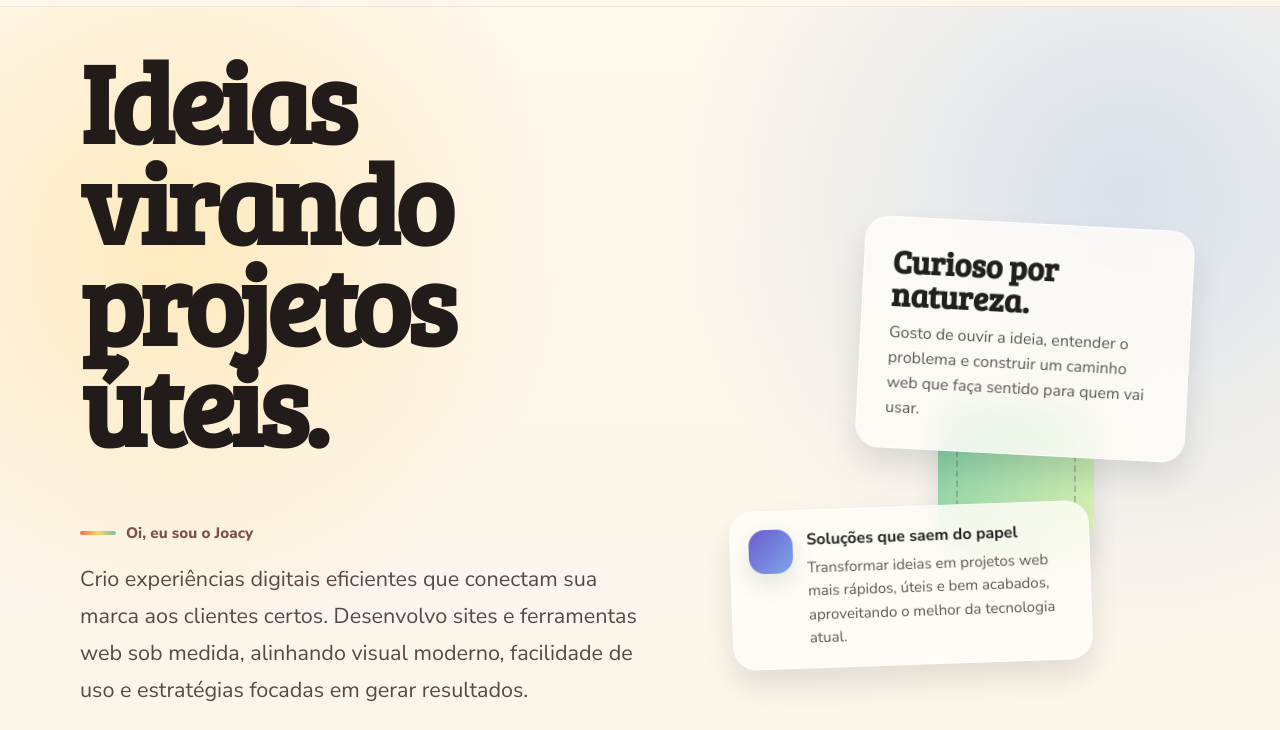
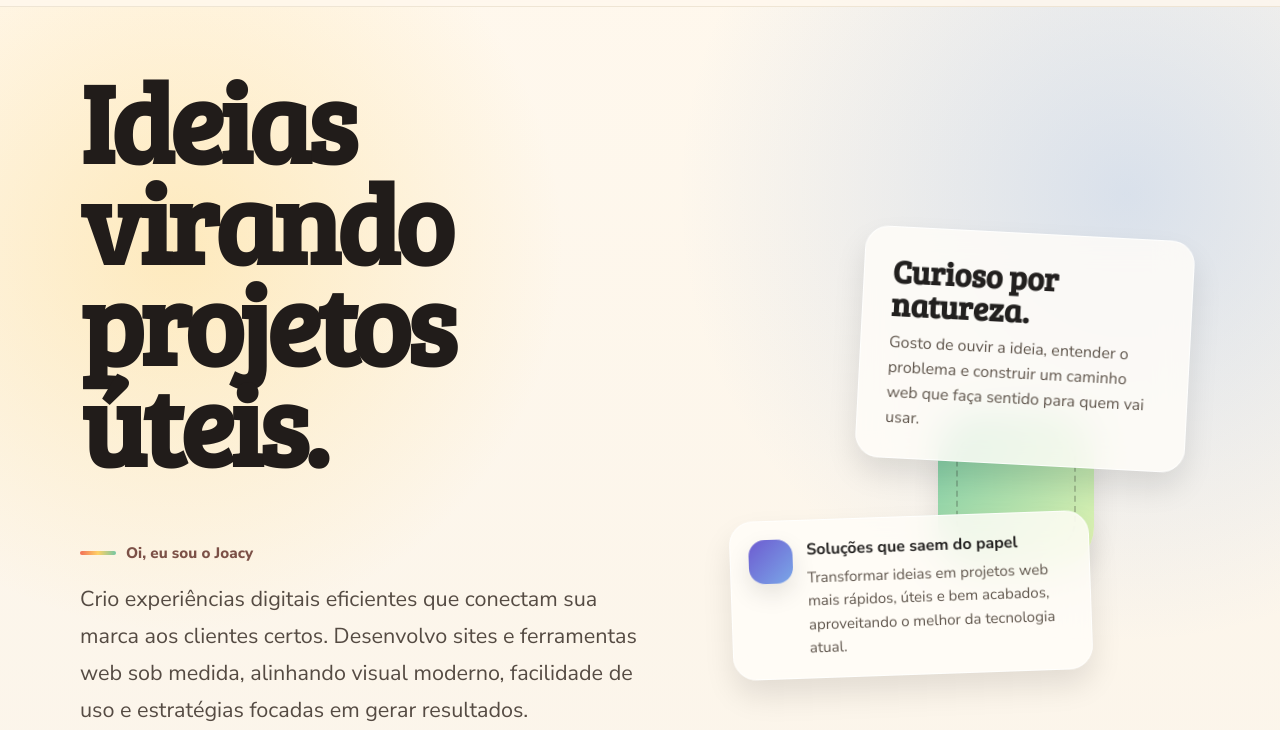
Before and after one commit to joacyfreire/joacyfreire.github.io, a plain HTML site: page index.html in a window 1280 px wide. Shown: the part 70-800 px from the top of the page. Drawn offline with Linux system fonts and the light colour scheme.

Commit message:
Adjust h1 margin in index.css

```diff
--- a/styles/index.css
+++ b/styles/index.css
@@ -138,7 +138,7 @@
     }
 
     h1 {
-      margin: -60px 0 0;
+      margin: -40px 0 0;
       color: #211c1a;
       font-family: var(--display);
       font-size: clamp(3.9rem, 12vw, 7rem);
```
